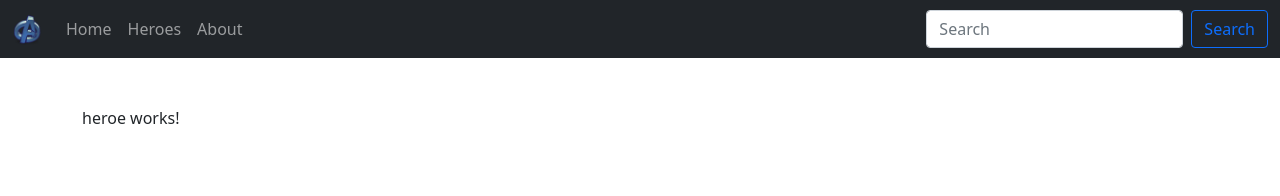
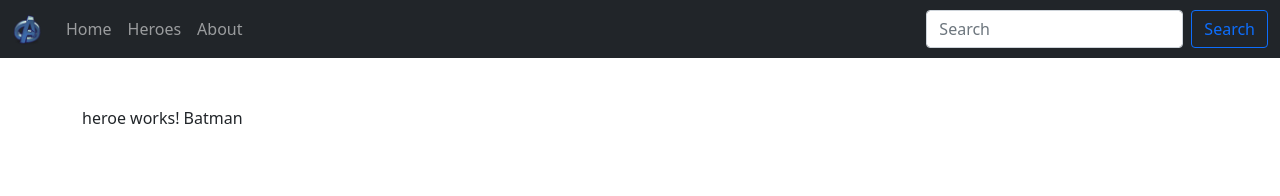
Before and after one commit to santiago-cortes-ortiz/tour-of-heroes-pro, an Angular app: page /heroe/1 in a window 1280 px wide. Shown: the top 196 px of the page. Built offline with nearby package versions, Linux system fonts and the light colour scheme.

Commit message:
traer la informacion del heroe al componente de heroe y hacer el servicio

```diff
--- a/src/app/components/heroe/heroe.component.html
+++ b/src/app/components/heroe/heroe.component.html
@@ -1 +1 @@
-<p>heroe works!</p>
+<p>heroe works! {{ heroe.nombre }}</p>
--- a/src/app/components/heroe/heroe.component.ts
+++ b/src/app/components/heroe/heroe.component.ts
@@ -1,5 +1,6 @@
 import { Component} from '@angular/core';
 import { ActivatedRoute } from '@angular/router';
+import { HeroesService } from 'src/app/services/heroes.service';
 
 @Component({
   selector: 'app-heroe',
@@ -8,9 +9,11 @@ import { ActivatedRoute } from '@angular/router';
 })
 export class HeroeComponent {
 
-  constructor(private   _activatedRoute: ActivatedRoute) {
+  heroe: any = {}
+
+  constructor(private _servicioHeroes: HeroesService,private   _activatedRoute: ActivatedRoute) {
     this._activatedRoute.params.subscribe( params => {
-      console.log(params);
+      this.heroe = this._servicioHeroes.getHeroe(params['id']);
     })
   }
 
--- a/src/app/services/heroes.service.ts
+++ b/src/app/services/heroes.service.ts
@@ -63,6 +63,10 @@ export class HeroesService{
         return this._heroes;
     }
 
+    getHeroe(idx: string){
+      return this._heroes[Number.parseInt(idx)];
+    }
+
 }
 
 export interface Heroes{
```
